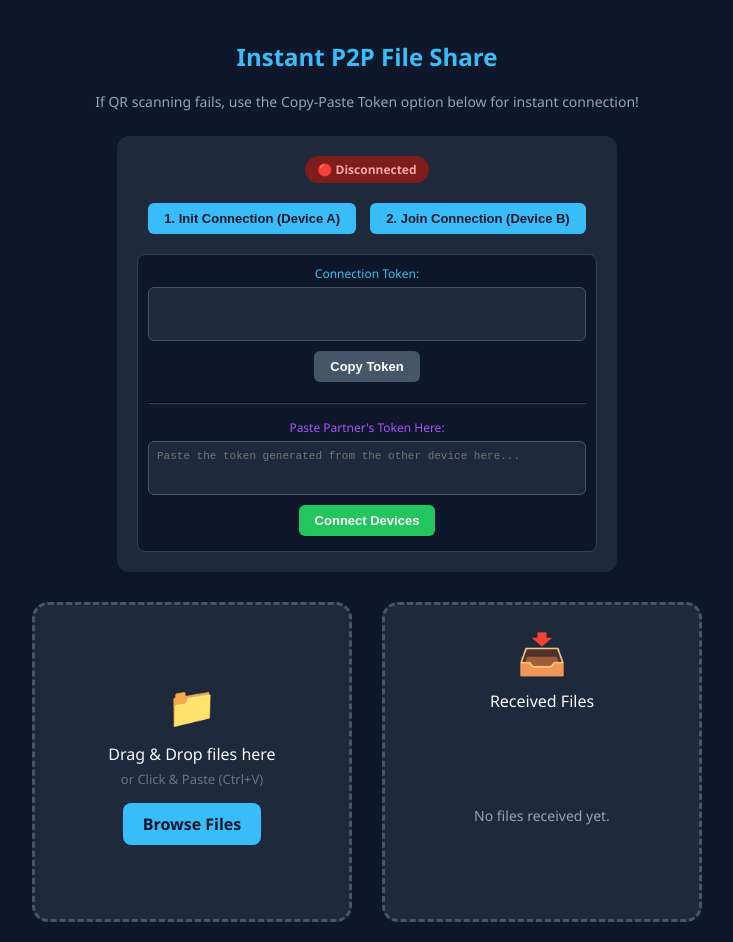
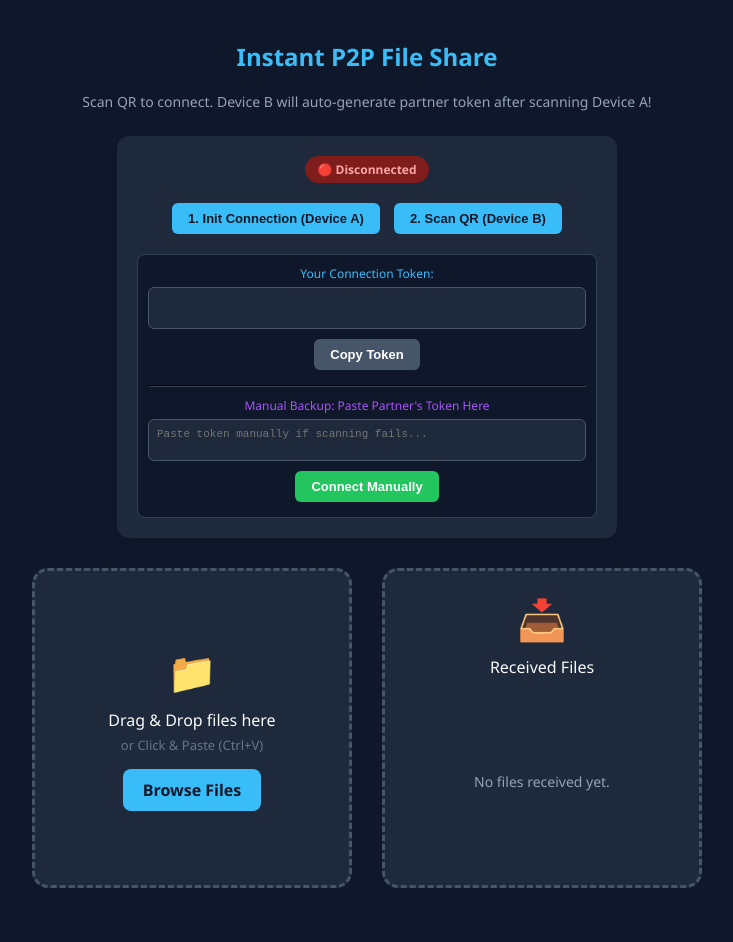
Before and after one commit to sahadhrubo63-a11y/ShareNow, a plain HTML site: page index.html in a window 1280 px wide. Both pictures are taken after a click on the button "1. Init Connection (Device A)". Shown: the whole page, without its empty margins (273-1006 px from the left). After the commit the page ends 908 px from the top, so only its background shows below. Drawn offline with Linux system fonts and the light colour scheme.

Commit message:
Update index.html

```diff
--- a/index.html
+++ b/index.html
@@ -3,7 +3,8 @@
 <head>
     <meta charset="UTF-8">
     <meta name="viewport" content="width=device-width, initial-scale=1.0">
-    <title>Instant Offline P2P File Share</title>
+    <title>Instant Serverless P2P File Share</title>
+    <!-- GitHub Pages এবং অফলাইন সাপোর্টের জন্য সরাসরি CDN লাইব্রেরি -->
     <script src="https://cdnjs.cloudflare.com/ajax/libs/qrcodejs/1.0.0/qrcode.min.js"></script>
     <script src="https://unpkg.com/html5-qrcode"></script>
 
@@ -113,7 +114,6 @@
         .file-info { white-space: nowrap; overflow: hidden; text-overflow: ellipsis; max-width: 160px; }
         .download-btn { background: #22c55e; color: white; padding: 6px 12px; border: none; border-radius: 6px; text-decoration: none; font-weight: bold; font-size: 12px; }
 
-        /* টোকেন বক্স এরিয়া */
         .token-container {
             margin-top: 15px;
             background: #0f172a;
@@ -138,39 +138,44 @@
 <body>
 
     <h2>Instant P2P File Share</h2>
-    <p class="subtitle">If QR scanning fails, use the Copy-Paste Token option below for instant connection!</p>
+    <p class="subtitle">Scan QR to connect. Device B will auto-generate partner token after scanning Device A!</p>
 
+    <!-- কানেকশন প্যানেল -->
     <div class="connection-panel">
         <span id="connection-status" class="status-badge disconnected">🔴 Disconnected</span>
 
         <div>
             <button class="btn btn-primary" onclick="startAsHost()">1. Init Connection (Device A)</button>
-            <button class="btn btn-primary" onclick="startAsReceiver()">2. Join Connection (Device B)</button>
+            <button class="btn btn-primary" onclick="startAsReceiver()">2. Scan QR (Device B)</button>
         </div>
 
+        <!-- QR Code Display -->
         <div id="qr-wrapper" style="display:none;">
             <div class="qr-area" id="qrcode"></div>
-            <p style="font-size: 12px; color: #94a3b8; margin: 5px 0;">Scan this QR or copy the Token below:</p>
+            <p id="qr-instruction" style="font-size: 12px; color: #94a3b8; margin: 5px 0;">Scan this QR from the other device</p>
         </div>
 
+        <!-- Camera Scanner Display -->
         <div id="scanner-wrapper" style="display:none;">
             <div id="reader"></div>
             <button class="btn" onclick="stopCamera()">Stop Camera</button>
         </div>
 
+        <!-- টোকেন ব্যাকআপ এরিয়া -->
         <div class="token-container" id="token-area" style="display: none;">
-            <label id="token-label" style="font-size: 12px; color: #38bdf8; display:block; margin-bottom:5px;">Connection Token:</label>
-            <textarea id="token-output" rows="3" readonly onclick="this.select()"></textarea>
+            <label style="font-size: 12px; color: #38bdf8; display:block; margin-bottom:5px;">Your Connection Token:</label>
+            <textarea id="token-output" rows="2" readonly onclick="this.select()"></textarea>
             <button class="btn" id="copy-btn" onclick="copyToken()">Copy Token</button>
 
-            <hr style="border-color: #334155; margin: 15px 0;">
+            <hr style="border-color: #334155; margin: 10px 0;">
 
-            <label style="font-size: 12px; color: #a855f7; display:block; margin-bottom:5px;">Paste Partner's Token Here:</label>
-            <textarea id="token-input" rows="3" placeholder="Paste the token generated from the other device here..."></textarea>
-            <button class="btn btn-success" onclick="handleManualToken()">Connect Devices</button>
+            <label style="font-size: 12px; color: #a855f7; display:block; margin-bottom:5px;">Manual Backup: Paste Partner's Token Here</label>
+            <textarea id="token-input" rows="2" placeholder="Paste token manually if scanning fails..."></textarea>
+            <button class="btn btn-success" onclick="handleManualToken()">Connect Manually</button>
         </div>
     </div>
 
+    <!-- ওয়ার্কস্পেস (পাশাপাশি দুইটি স্কয়ার বক্স) -->
     <div class="workspace">
         <div class="square-box" id="sender-box" tabindex="0">
             <div style="font-size: 40px; margin-bottom: 10px;">📁</div>
@@ -198,6 +203,7 @@
         const tokenArea = document.getElementById('token-area');
         const tokenOutput = document.getElementById('token-output');
         const tokenInput = document.getElementById('token-input');
+        const qrInstruction = document.getElementById('qr-instruction');
 
         let peerConnection;
         let dataChannel;
@@ -206,12 +212,14 @@
         let currentFileName = "";
         let currentFileType = "";
 
-        // ব্রাউজারের ডিফল্ট লোকাল কানেকশন কনফিগারেশন
+        // লোকাল নেটওয়ার্কে অফলাইনে কাজ করার জন্য কনফিগারেশন
         const rtcConfig = { iceServers: [{ urls: 'stun:stun.l.google.com:19302' }] };
 
-        // ১. ডিভাইস এ (পিসি/সেন্ডার)
+        // ১. ডিভাইস এ (পিসি/সেন্ডার) কানেকশন শুরু করার জন্য
         function startAsHost() {
             showTokenArea();
+            qrInstruction.innerText = "Device B দিয়ে এই QR কোডটি স্ক্যান করুন।";
+
             peerConnection = new RTCPeerConnection(rtcConfig);
             dataChannel = peerConnection.createDataChannel("fileTransfer");
             setupDataChannelEvents(dataChannel);
@@ -226,7 +234,7 @@
             peerConnection.createOffer().then(offer => peerConnection.setLocalDescription(offer));
         }
 
-        // ২. ডিভাইস বি (মোবাইল/রিসিভার)
+        // ২. ডিভাইস বি (মোবাইল) ক্যামেরা দিয়ে স্ক্যান শুরু করার জন্য
         function startAsReceiver() {
             showTokenArea();
             document.getElementById('scanner-wrapper').style.display = 'block';
@@ -237,7 +245,6 @@
                 setupDataChannelEvents(dataChannel);
             };
 
-            // ক্যামেরা স্ক্যানার শুরু করা
             html5QrcodeScanner = new Html5Qrcode("reader");
             html5QrcodeScanner.start(
                 { facingMode: "environment" },
@@ -246,39 +253,43 @@
                     processScannedToken(qrText);
                     stopCamera();
                 }
-            ).catch(err => console.log("Camera alternative: Manual Copy-Paste enabled."));
+            ).catch(err => console.log("Camera failed. Switching to manual backup mode."));
         }
 
-        // স্ক্যান করা বা পেস্ট করা টোকেন প্রসেস করা
+        // ৩. স্ক্যান করা বা ম্যানুয়ালি পেস্ট করা টোকেন প্রসেস করার ফাংশন
         function processScannedToken(qrText) {
             if(qrText.startsWith("OFFER:")) {
+                // ডিভাইস B সফলভাবে ডিভাইস A-কে রিড করেছে
                 const token = atob(qrText.replace("OFFER:", ""));
                 peerConnection.setRemoteDescription(new RTCSessionDescription(JSON.parse(token)))
                     .then(() => peerConnection.createAnswer())
                     .then(answer => peerConnection.setLocalDescription(answer))
                     .then(() => {
+                        // AUTOMATIC PART: ডিভাইস B-তে অটোমেটিকভাবে পাল্টা টোকেন ও QR জেনারেট হবে
                         peerConnection.onicecandidate = (e) => {
                             if (!e.candidate) {
                                 const answerToken = btoa(JSON.stringify(peerConnection.localDescription));
                                 tokenOutput.value = "ANSWER:" + answerToken;
+                                qrInstruction.innerText = "অটোমেটিক পার্টনার টোকেন রেডি! এবার এটি Device A দিয়ে স্ক্যান করুন।";
                                 generateQR("ANSWER:" + answerToken);
                             }
                         };
                     });
             } else if(qrText.startsWith("ANSWER:")) {
+                // ডিভাইস A যখন ডিভাইস B-এর তৈরি করা অটোমেটিক QR কোডটি স্ক্যান করবে
                 const token = atob(qrText.replace("ANSWER:", ""));
                 peerConnection.setRemoteDescription(new RTCSessionDescription(JSON.parse(token)));
             }
         }
 
-        // ম্যানুয়াল কানেকশন বাটন (কপি-পেস্টের মাধ্যমে)
+        // ম্যানুয়াল কানেকশন ব্যাকআপ (যদি স্ক্যান কোনো ডিভাইসে মিস হয়)
         function handleManualToken() {
             const rawToken = tokenInput.value.trim();
-            if(!rawToken) return alert("Please paste the token first!");
+            if(!rawToken) return alert("অনুগ্রহ করে বক্সে টোকেনটি পেস্ট করুন!");
             processScannedToken(rawToken);
         }
 
-        // QR কোড তৈরি করা (সাইজ ছোট এবং অপ্টিমাইজড করা হয়েছে)
+        // QR কোড জেনারেশন (সহজে রিড করার জন্য অপ্টিমাইজড)
         function generateQR(text) {
             document.getElementById('qr-wrapper').style.display = 'block';
             document.getElementById('qrcode').innerHTML = "";
@@ -286,13 +297,11 @@
                 text: text,
                 width: 200,
                 height: 200,
-                correctLevel : QRCode.CorrectLevel.L // ডাটা ডেনসিটি কমানোর জন্য Low correction level
+                correctLevel : QRCode.CorrectLevel.L
             });
         }
 
-        function showTokenArea() {
-            tokenArea.style.display = 'block';
-        }
+        function showTokenArea() { tokenArea.style.display = 'block'; }
 
         function stopCamera() {
             if(html5QrcodeScanner) {
@@ -310,7 +319,7 @@
             setTimeout(() => btn.innerText = "Copy Token", 2000);
         }
 
-        // ডেটা চ্যানেল ইভেন্ট (কানেকশন সাকসেস)
+        // ডেটা চ্যানেল কানেকশন ও ফাইল রিসিভ হ্যান্ডলার
         function setupDataChannelEvents(channel) {
             channel.binaryType = 'arraybuffer';
             channel.onopen = () => {
@@ -340,10 +349,10 @@
             };
         }
 
-        // ফাইল সেন্ডিং লজিক
+        // ফাইল ড্রপ বা সিলেক্ট হলে পাঠানোর লজিক
         function handleFiles(files) {
             if (!dataChannel || dataChannel.readyState !== "open") {
-                return alert("Devices are not connected yet! Please link them using token/QR code.");
+                return alert("ডিভাইস এখনো কানেক্ট হয়নি! অনুগ্রহ করে টোকেন বা QR কোড ব্যবহার করুন।");
             }
             Array.from(files).forEach(file => {
                 dataChannel.send(JSON.stringify({ name: file.name, type: file.type }));
@@ -363,7 +372,7 @@
             });
         }
 
-        // UI লিসেনার
+        // UI ড্র্যাগ-অ্যান্ড-ড্রপ এবং কপি-পেস্ট লিসেনার
         fileInput.addEventListener('change', (e) => handleFiles(e.target.files));
         senderBox.addEventListener('dragover', (e) => { e.preventDefault(); senderBox.classList.add('dragover'); });
         senderBox.addEventListener('dragleave', () => senderBox.classList.remove('dragover'));
```
